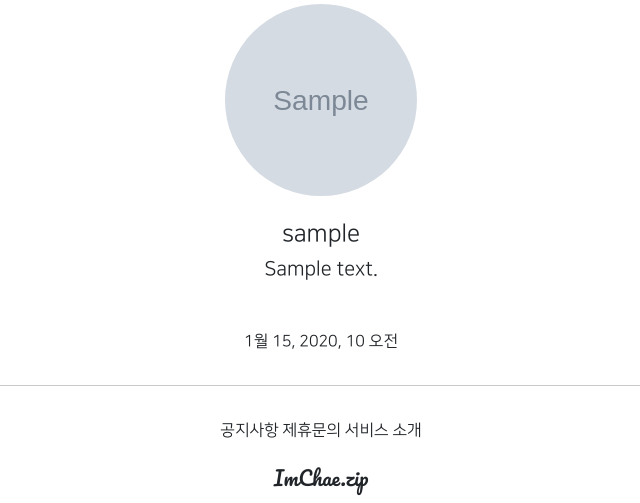
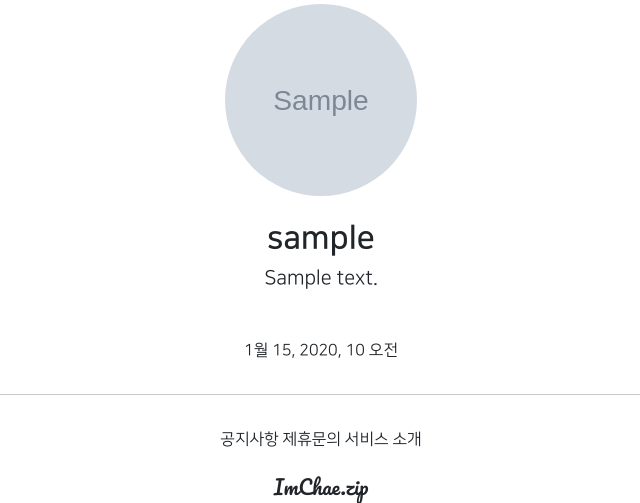
Before and after one commit to chaejinims2/gis_4ban_1, a Django app: page /accounts/detail/1 in a window 1280 px wide. Shown: the part 269-772 px from the top of the page, without its empty margins (319-959 px from the left). Run offline with Django 3.2, Linux system fonts and the light colour scheme; tables that the repository leaves empty hold one stand-in row (values such as "Sample post"); grey boxes marked "Sample" are stand-in pictures; parts of the project's set-up code (start-up, migrations or seed data) failed here and were passed over; some libraries are stand-ins or nearby versions.

Commit message:
7/28 4ban class commit 1

```diff
--- a/accountapp/templates/accountapp/detail.html
+++ b/accountapp/templates/accountapp/detail.html
@@ -8,7 +8,7 @@
                 <img src="{{ target_user.profile.image.url }}"
                      class="profile_image m-4"
                      alt="profile image">
-                <h4>{{ target_user.profile.nickname }}</h4>
+                <h2 class="NNS_B">{{ target_user.profile.nickname }}</h2>
                 <h5>{{ target_user.profile.message }}</h5>
             {%  else %}
             <h4>
--- a/static/base.css
+++ b/static/base.css
@@ -28,3 +28,7 @@
     border-radius: 20rem;
     object-fit: cover;
 }
+
+.NNS_B{
+    font-family: "NanumSquareB", cursive;
+}
```
